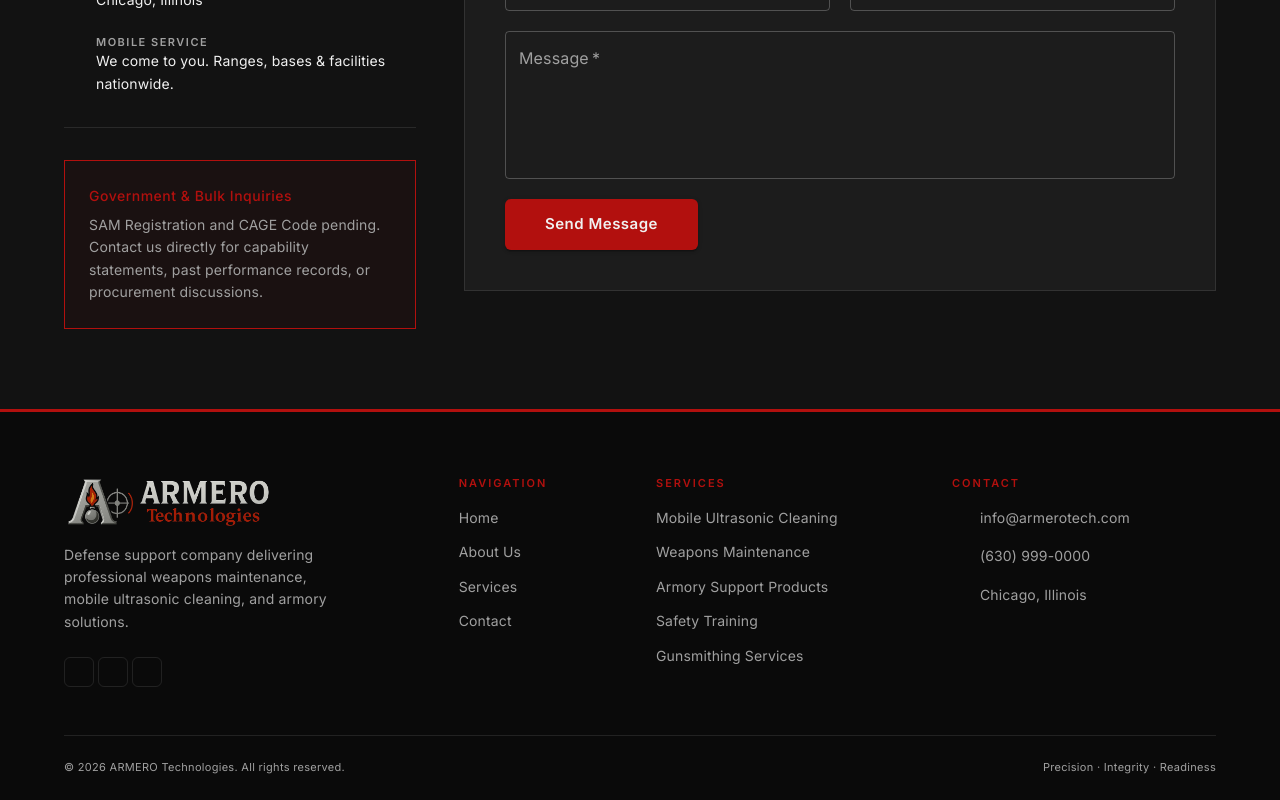
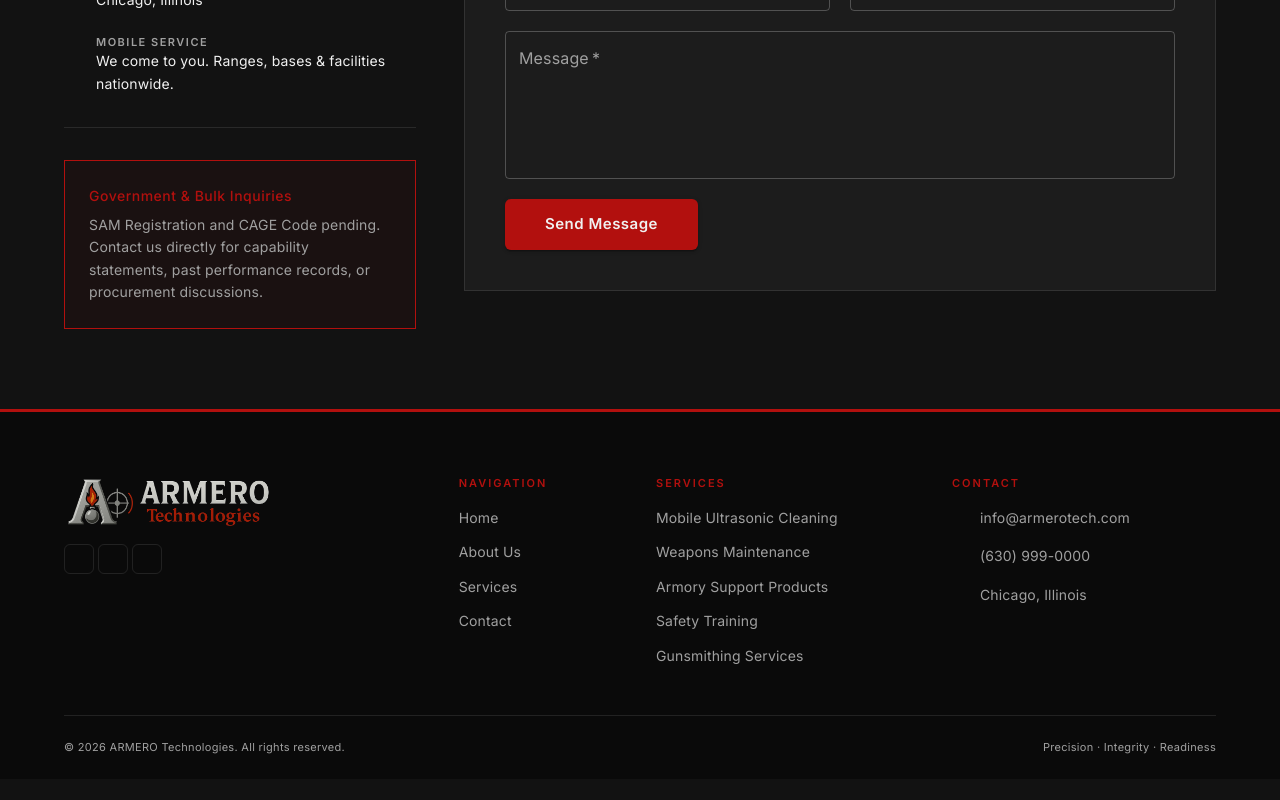
Before and after one commit to boingloings33/armero, a React (Vite) app: page /contact in a window 1280 px wide. Shown: the part 821-1621 px from the top of the page. After the commit the page ends 1600 px from the top, so only its background shows below. Built offline with nearby package versions, Linux system fonts and the light colour scheme; some icons are missing.

Commit message:
feat: update Footer and Home components for improved layout and text alignment

```diff
--- a/src/components/Footer.jsx
+++ b/src/components/Footer.jsx
@@ -92,19 +92,19 @@ function Footer() {
                 sx={{ height: 52, width: "auto" }}
               />
             </Box>
-            <Typography
+            {/* <Typography
               variant="body2"
               sx={{
                 color: "text.secondary",
                 mb: 3,
-                maxWidth: 280,
+                // maxWidth: 280,
                 mx: { xs: "auto", md: 0 },
                 textAlign: { xs: "center", md: "left" },
               }}
             >
               Defense support company delivering professional weapons
               maintenance, mobile ultrasonic cleaning, and armory solutions.
-            </Typography>
+            </Typography> */}
 
             {/* Socials */}
             <Stack
--- a/src/pages/Home.jsx
+++ b/src/pages/Home.jsx
@@ -283,7 +283,7 @@ function Home() {
       >
         <Container maxWidth="lg">
           <Grid container spacing={{ xs: 6, md: 10 }} alignItems="center">
-            <Grid size={{ xs: 12, md: 7 }}>
+            <Grid size={{ xs: 12, md: 7 }} sx={{ textAlign: { xs: "center", md: "left" } }}>
               <SectionLabel>Company Overview</SectionLabel>
               <Typography variant="h2" sx={{ mb: 4, color: "text.primary" }}>
                 Built by Warfighters.
```
